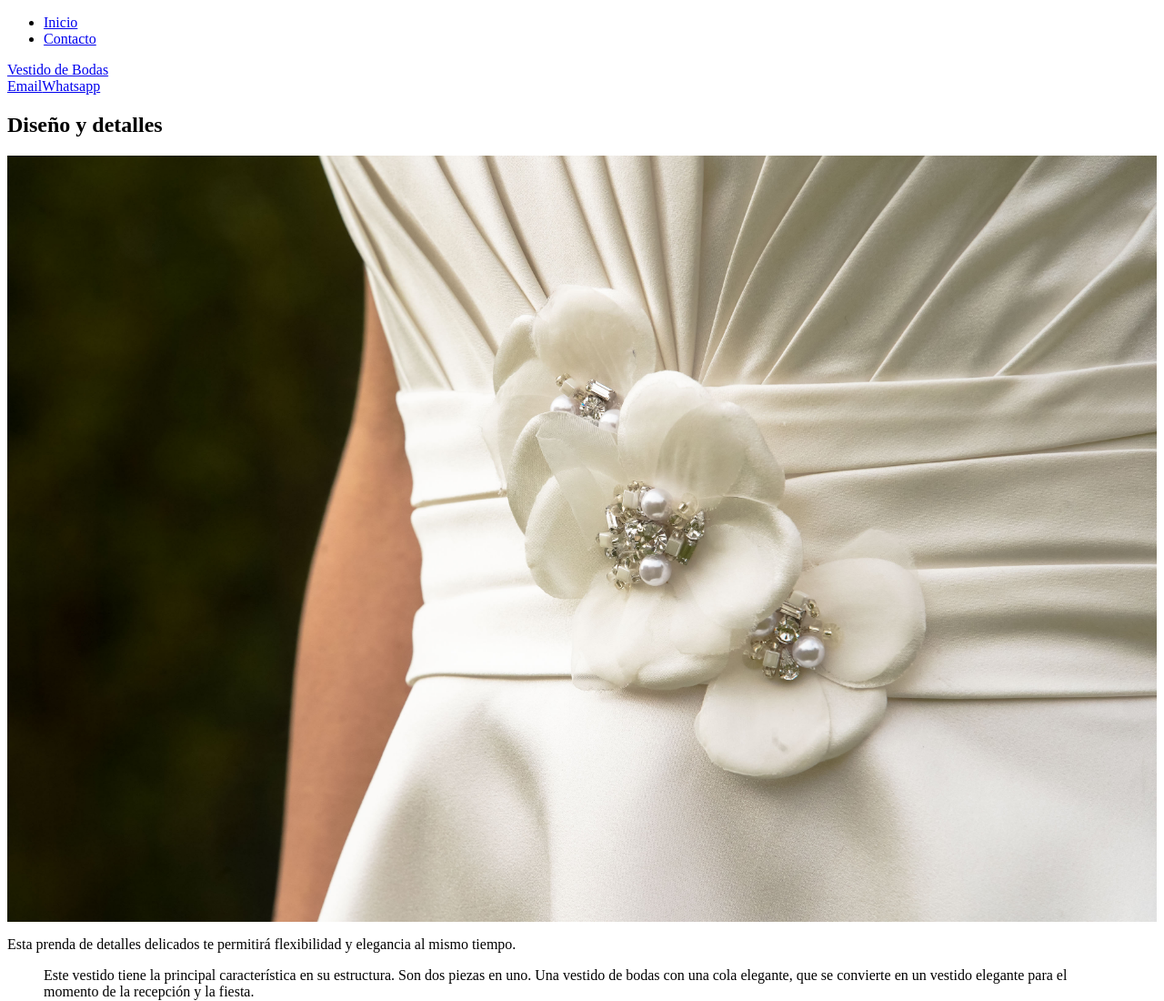
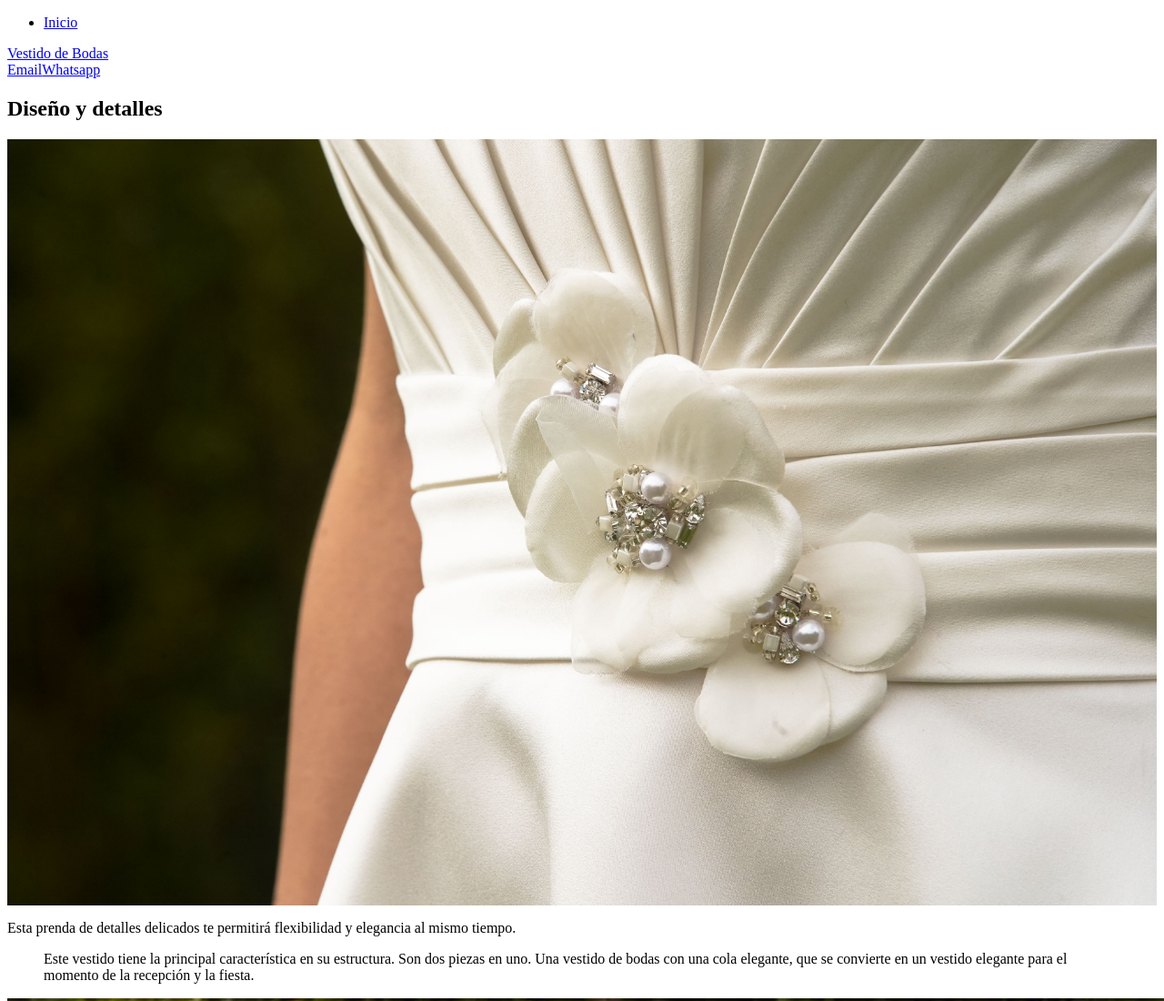
Before and after one commit to davidberco/dress-mj, a Gatsby site: page /details/ in a window 1280 px wide. Shown: the top 1100 px of the page at 91% size. Built offline with nearby package versions, Linux system fonts and the light colour scheme; Gatsby itself is replaced by a stand-in of ours.

Commit message:
nav item Contact was hide

```diff
--- a/src/components/layout.js
+++ b/src/components/layout.js
@@ -29,9 +29,9 @@ const Layout = props => {
               <li className="nav-home nav-current" role="menuitem">
                 <Link to={`/`}>Inicio</Link>
               </li>
-              <li className="nav-about" role="menuitem">
+              {/* <li className="nav-about" role="menuitem">
                 <Link to={`/about`}>Contacto</Link>
-              </li>
+              </li> */}
               {/* <li className="nav-elements" role="menuitem">
                 <Link to={`/elements`}>Elements</Link>
               </li> */}
```
